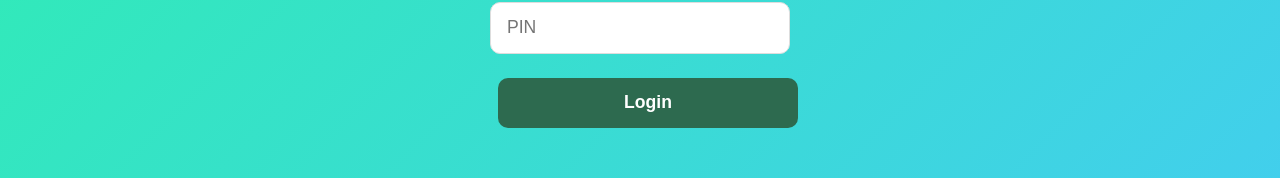
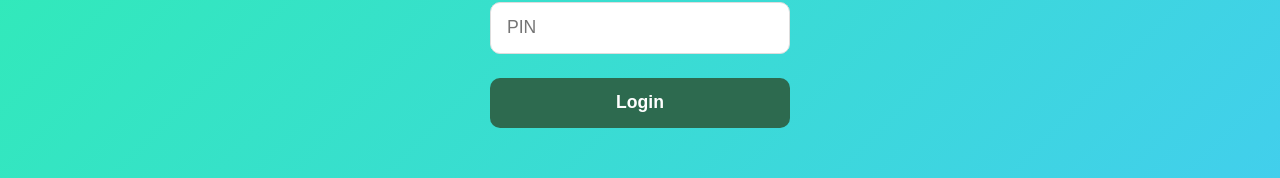
Before and after one commit to humber-jake/parkbagging-reloaded, a React (Vite) app: page /admin in a window 1280 px wide. Shown: the part 234-412 px from the top of the page. Built offline with nearby package versions, Linux system fonts and the light colour scheme.

Commit message:
align admin login button

```diff
--- a/src/pages/Admin.tsx
+++ b/src/pages/Admin.tsx
@@ -39,9 +39,7 @@ export default function Admin({ generateRide, ride, saveRide }: AdminProps) {
           onChange={(e) => setPin(e.target.value)}
         />
 
-        <button onClick={login} style={{ marginLeft: "1rem" }}>
-          Login
-        </button>
+        <button onClick={login}>Login</button>
       </div>
     );
   }
```
